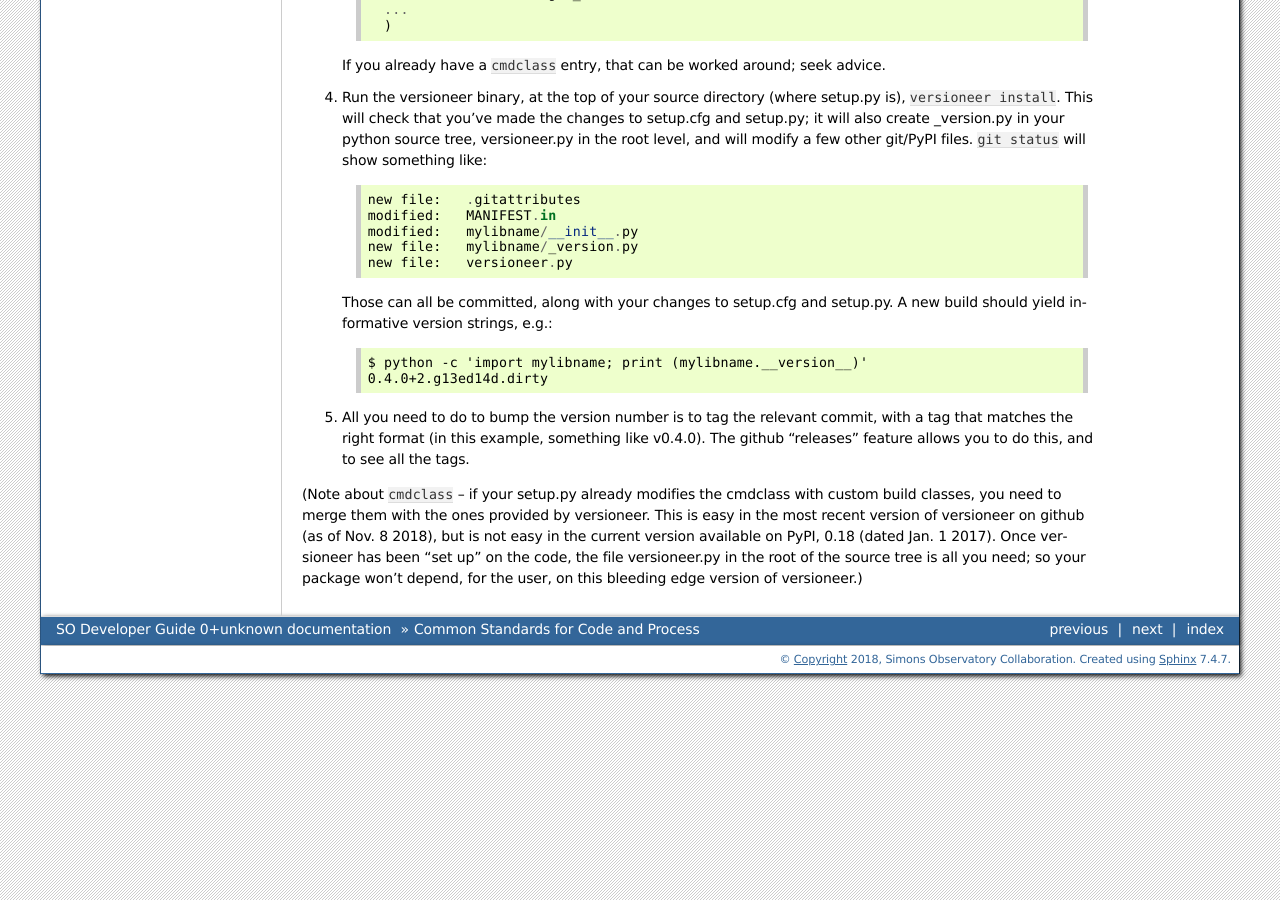
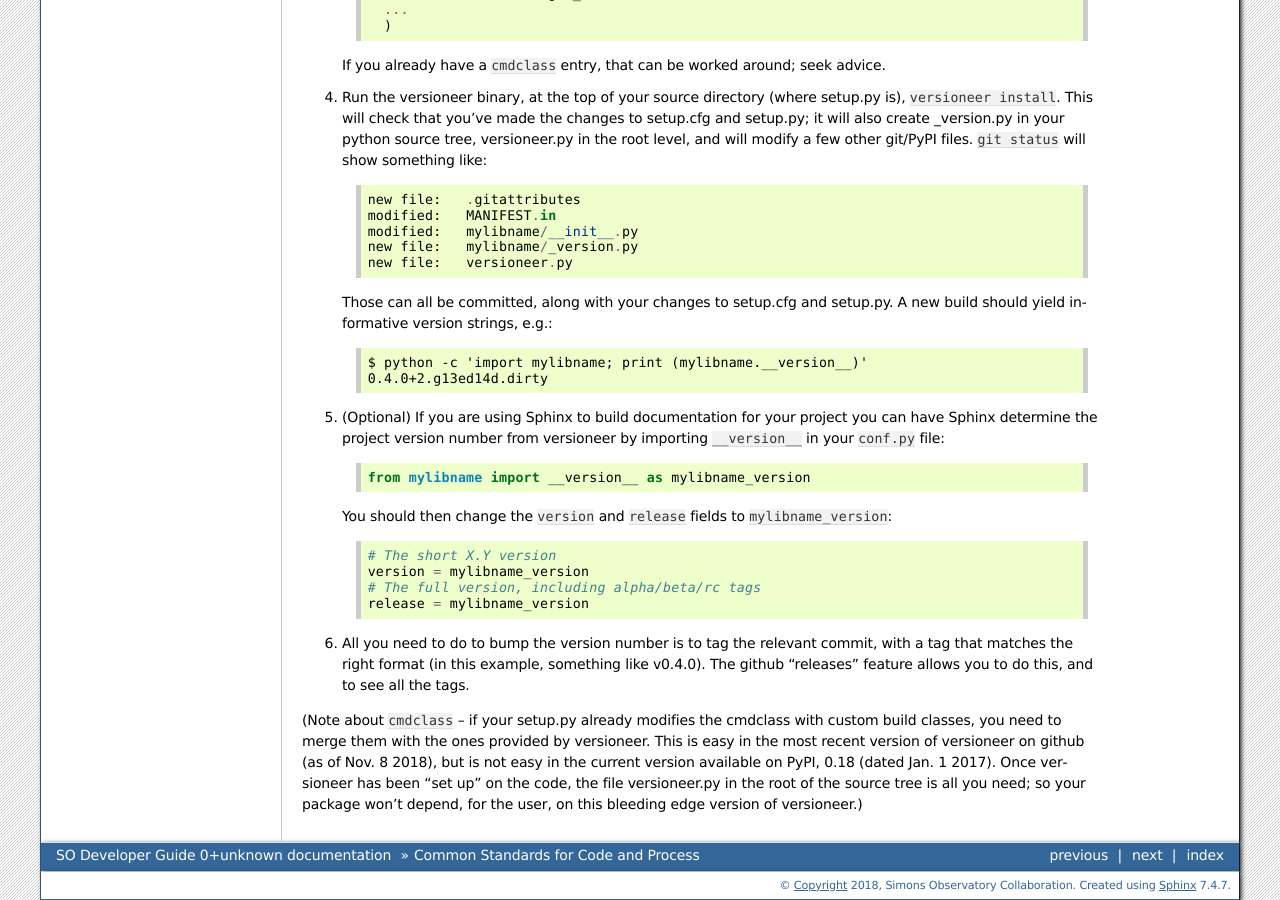
Before and after one commit to simonsobs/so_dev_guide, a Sphinx documentation site: the page built from source/common.rst, in a window 1280 px wide and 900 px high, scrolled down 1399 px. Built offline with Sphinx 7.4.7, drawn with Linux system fonts in a browser that asks for light colours.

Commit message:
Add optional step for having Sphinx get version from versioneer

```diff
--- a/source/common.rst
+++ b/source/common.rst
@@ -125,7 +125,21 @@ To get versioneer operating on your python project, do the following:
      $ python -c 'import mylibname; print (mylibname.__version__)'
      0.4.0+2.g13ed14d.dirty
 
-5. All you need to do to bump the version number is to tag the
+5. (Optional) If you are using Sphinx to build documentation for your project
+   you can have Sphinx determine the project version number from versioneer by
+   importing ``__version__`` in your ``conf.py`` file::
+
+    from mylibname import __version__ as mylibname_version
+
+   You should then change the ``version`` and ``release`` fields to
+   ``mylibname_version``::
+
+    # The short X.Y version
+    version = mylibname_version
+    # The full version, including alpha/beta/rc tags
+    release = mylibname_version
+
+6. All you need to do to bump the version number is to tag the
    relevant commit, with a tag that matches the right format (in this
    example, something like v0.4.0).  The github "releases" feature
    allows you to do this, and to see all the tags.
```
